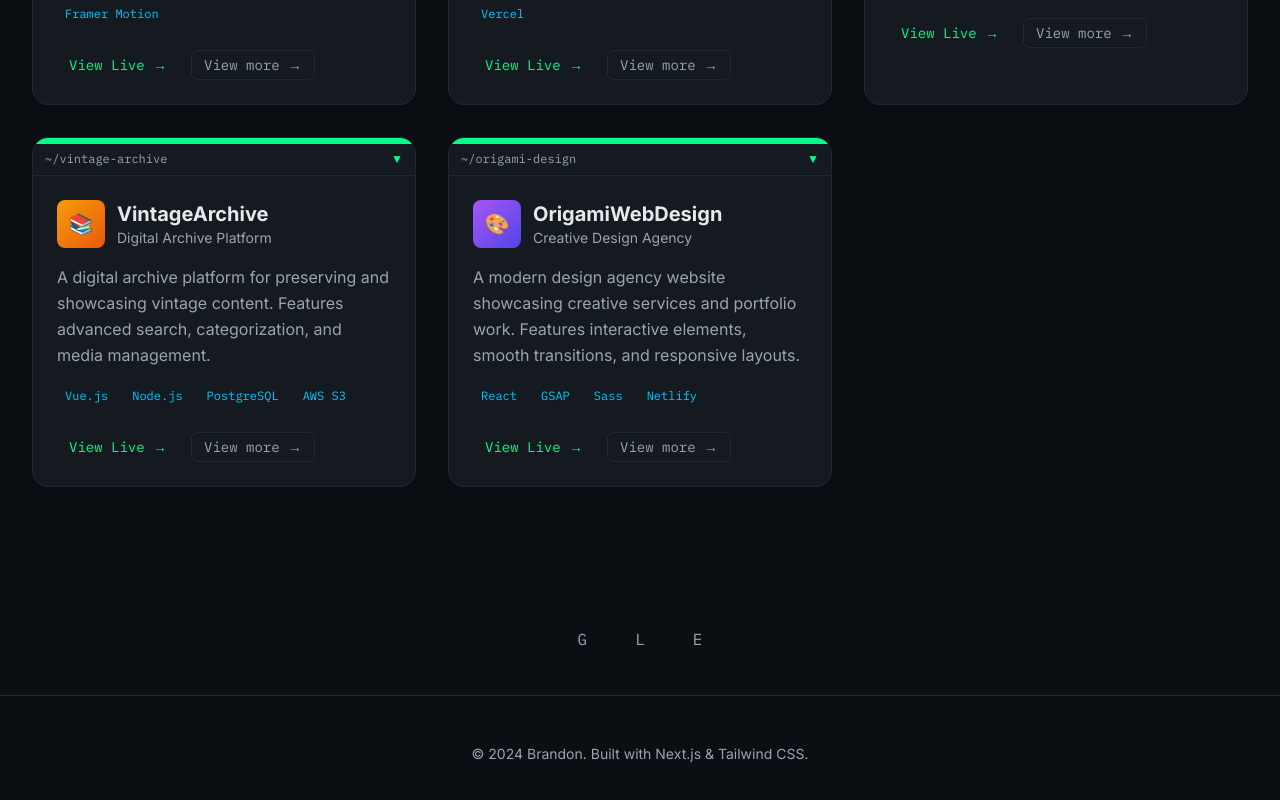
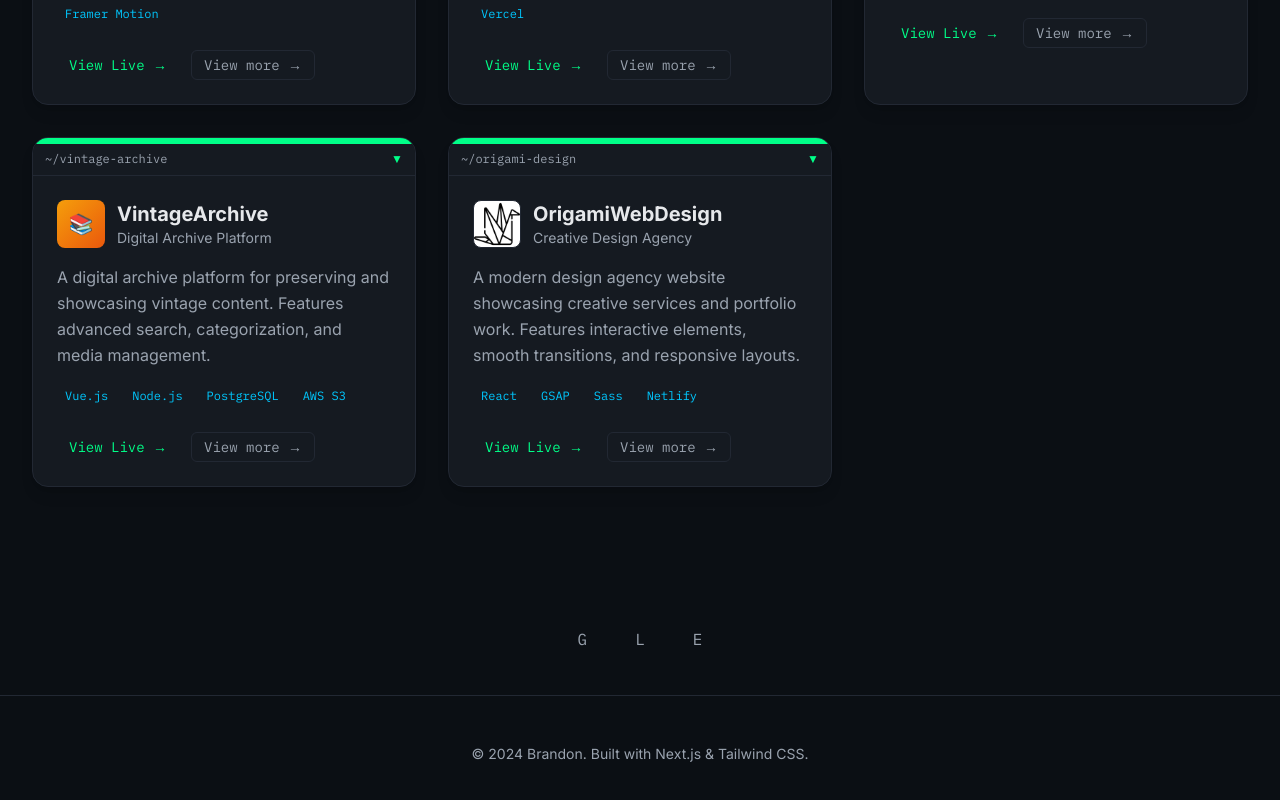
Before and after one commit to RaisinBranSnail/personal-website, a Next.js app: page / in a window 1280 px wide. Shown: the part 1934-2734 px from the top of the page. Built offline with nearby package versions, Linux system fonts and the light colour scheme.

Commit message:
Add origami.png icon for OrigamiWebDesign project
- Fix syntax error in origami-design project data
- Add origami.png icon to project images array
- Update main page to display origami.png icon instead of emoji
- Maintain consistent styling with other project icons

```diff
--- a/src/app/page.tsx
+++ b/src/app/page.tsx
@@ -204,8 +204,8 @@ export default function Home() {
             <Card title="~/origami-design" chrome="pixel-edge">
               <div className="space-y-4">
                 <div className="flex items-center gap-3">
-                  <div className="w-12 h-12 bg-gradient-to-br from-purple-500 to-indigo-600 rounded-lg flex items-center justify-center">
-                    <span className="text-white font-bold text-xl">🎨</span>
+                  <div className="w-12 h-12 rounded-lg overflow-hidden bg-white border border-[var(--border)] flex items-center justify-center">
+                    <Image src="/images/origamiwebdesign/origami.png" alt="OrigamiWebDesign icon" width={48} height={48} className="object-contain" />
                   </div>
                   <div>
                     <h3 className="text-xl font-bold">OrigamiWebDesign</h3>
--- a/src/app/projects/[slug]/page.tsx
+++ b/src/app/projects/[slug]/page.tsx
@@ -118,6 +118,9 @@ const PROJECTS: Record<string, {
     timeline: '2–3 weeks',
     responsibilities: ['Component library', 'GSAP timelines', 'SEO & metadata', 'Deploy pipeline'],
     features: ['Service pages', 'Case studies', 'Contact forms', 'Scroll animations'],
+    images: [
+      { src: '/images/origamiwebdesign/origami.png', alt: 'OrigamiWebDesign — Logo' },
+    ],
   },
 };
 
```
Also changed, not shown: public/images/origamiwebdesign/origami.png (added).
